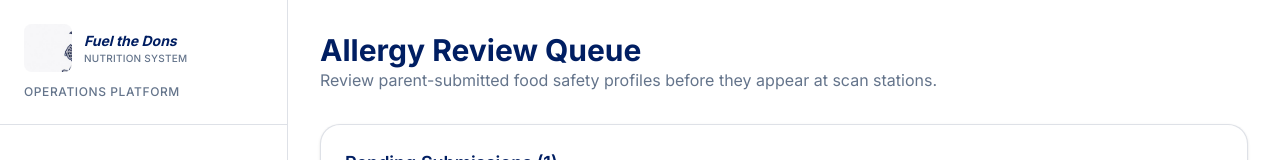
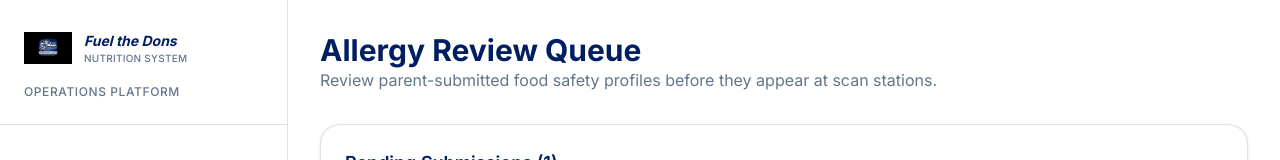
Before and after one commit to lfoster92391-arch/madonna-nutrition-system, a Next.js app: page /admin/allergy-review in a window 1280 px wide. Shown: the top 160 px of the page. Built offline with nearby package versions, Linux system fonts and the light colour scheme; no server answers.

Commit message:
Replace sidebar icon with square Fuel The Dons app icon.
The previous icon.png was a cropped crest fragment; use the full square app icon and object-contain sizing so sidebars display it correctly.

Co-authored-by: Cursor <cursoragent@cursor.com>

```diff
--- a/src/components/layout/AppSidebar.tsx
+++ b/src/components/layout/AppSidebar.tsx
@@ -33,7 +33,14 @@ export function AppSidebar() {
     <aside className="flex w-72 shrink-0 flex-col border-r border-silver/60 bg-white">
       <div className="border-b border-silver/60 p-6">
         <Link href="/" className="flex items-center gap-3">
-          <Image src="/icon.png" alt="Madonna Dons" width={48} height={48} priority className="shrink-0 rounded-lg" />
+          <Image
+            src="/icon.png"
+            alt="Fuel the Dons"
+            width={48}
+            height={48}
+            priority
+            className="h-12 w-12 shrink-0 rounded-lg object-contain"
+          />
           <div>
             <p className="text-sm font-bold italic text-primary">Fuel the Dons</p>
             <p className="text-[10px] font-medium uppercase tracking-wide text-silver-foreground">
--- a/src/components/layout/ParentSidebar.tsx
+++ b/src/components/layout/ParentSidebar.tsx
@@ -40,7 +40,13 @@ export function ParentSidebar() {
     <aside className="flex w-72 shrink-0 flex-col bg-primary text-white">
       <div className="border-b border-white/10 p-6">
         <Link href="/parent" className="flex items-center gap-3">
-          <Image src="/icon.png" alt="Dons" width={48} height={48} className="rounded-lg" />
+          <Image
+            src="/icon.png"
+            alt="Fuel the Dons"
+            width={48}
+            height={48}
+            className="h-12 w-12 shrink-0 rounded-lg object-contain"
+          />
           <div>
             <p className="text-xs font-bold uppercase tracking-wider">Madonna Nutrition</p>
             <p className="text-[10px] uppercase tracking-wide text-white/70">Management System</p>
@@ -80,7 +86,13 @@ export function ParentSidebar() {
 
       <div className="border-t border-white/10 p-6">
         <div className="flex items-center gap-3">
-          <Image src="/icon.png" alt="" width={32} height={32} className="rounded-md opacity-90" />
+          <Image
+            src="/icon.png"
+            alt=""
+            width={32}
+            height={32}
+            className="h-8 w-8 shrink-0 rounded-md object-contain opacity-90"
+          />
           <div>
             <p className="text-xs font-bold uppercase tracking-wide">{DEMO_SCHOOL.name}</p>
             <p className="text-[10px] uppercase text-white/60">{DEMO_SCHOOL.location}</p>
```
Also changed, not shown: public/icon.png.
